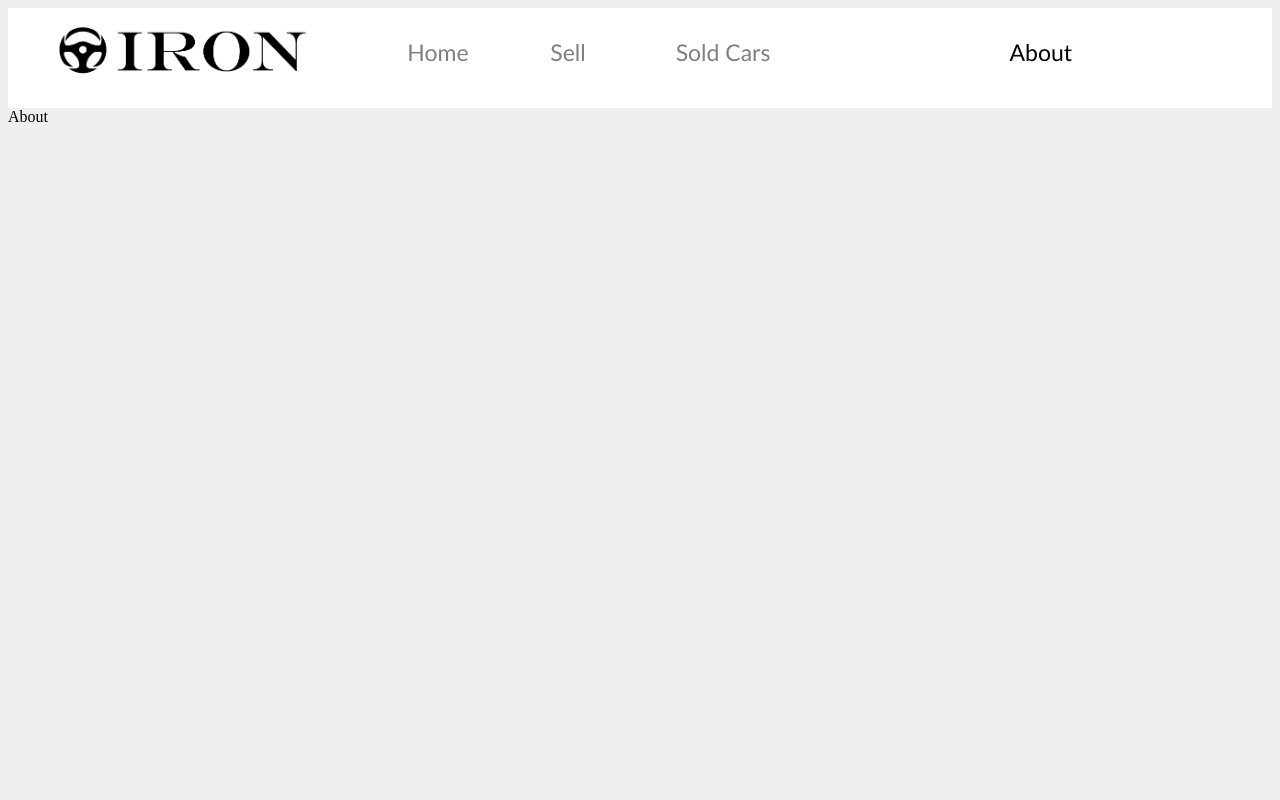
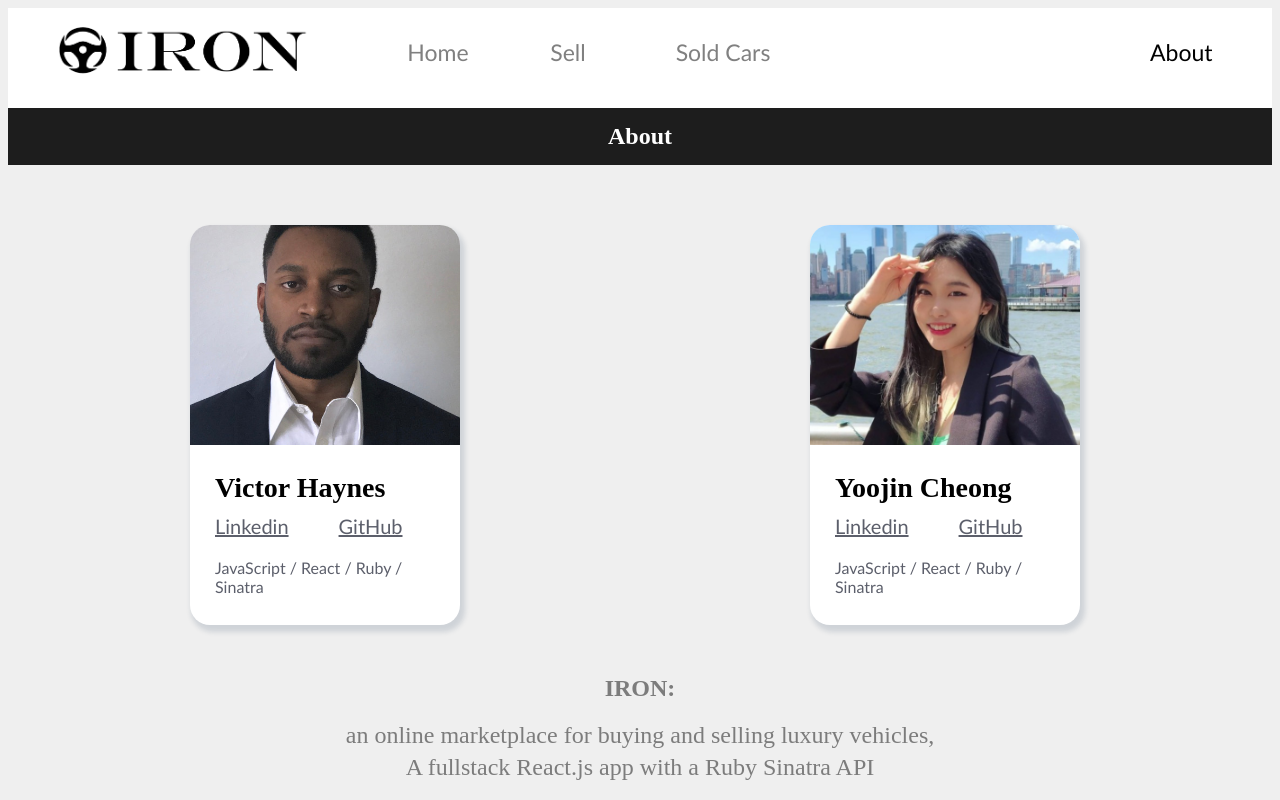
Before and after one commit to cyoojin513/iron-cars, a React (Create React App) app in the folder iron-cars-client/: page /about in a window 1280 px wide. Built offline with nearby package versions, Linux system fonts and the light colour scheme; no server answers.

Commit message:
About section styling

```diff
--- a/iron-cars-client/src/Components/About.js
+++ b/iron-cars-client/src/Components/About.js
@@ -1,8 +1,40 @@
 import React from 'react'
+import { AboutCard } from './Styles/Card.Styles'
+import linkedinVH from '../Images/linkedinVH.jpeg'
+import linkedinYC from '../Images/linkedinYC.jpg'
+import { Header } from './Styles/Header.Styles'
+import { AboutGrid, ContentInCenterColumn } from './Styles/PageGrid.Style'
+
 
 function About() {
   return (
-    <div>About</div>
+    <div>
+      <Header>
+        <h1>About</h1>
+      </Header>
+      <ContentInCenterColumn>
+        <AboutGrid>
+          <AboutCard>
+            <img src={linkedinVH} alt="dev"/>
+            <h2>Victor Haynes</h2>
+            <a href="https://www.linkedin.com/in/victor-haynes/">Linkedin</a>
+            <a href="https://github.com/victorhaynes">GitHub</a>
+            <h4>JavaScript / React / Ruby / Sinatra</h4>
+          </AboutCard>
+          <AboutCard>
+          <img src={linkedinYC} alt="Dev 2"/>
+            <h2>Yoojin Cheong</h2>
+            <a href="https://www.linkedin.com/in/yoojin-cheong/">Linkedin</a>
+            <a href="https://github.com/cyoojin513/">GitHub</a>
+            <h4>JavaScript / React / Ruby / Sinatra</h4>
+          </AboutCard>
+        </AboutGrid>
+      </ContentInCenterColumn>
+      <h2 className='aboutPage'>IRON:</h2>
+      <h2 className='aboutText'>an online marketplace for buying and selling luxury vehicles,</h2>
+      <h2 className='aboutText' >A fullstack React.js app with a Ruby Sinatra API</h2>
+    </div>
+
   )
 }
 
--- a/iron-cars-client/src/Components/Styles/Card.Styles.js
+++ b/iron-cars-client/src/Components/Styles/Card.Styles.js
@@ -196,4 +196,71 @@ const BiddingCard = styled.div`
 
 `
 
-export { Card, BiddingCard }
+const AboutCard = styled.div`
+width: 95%;
+width: 270px;
+height: 400px;
+background-color: white;
+border-radius: 20px;
+box-shadow: 3px 5px 5px 2px rgb(24 53 88 / 15%);
+position: relative;
+transition: 0.3s;
+
+img {
+  border-top-left-radius: 20px;
+  border-top-right-radius: 20px;
+  width: 100%;
+  height: 220px;
+  object-fit: cover;
+  margin: 0;
+}
+
+h1 {
+  padding-left: 25px;
+  font-size: 31px;
+  font-family: 'Gill Sans', 'Gill Sans MT', Calibri, 'Trebuchet MS', sans-serif;
+  font-weight: bold;
+}
+
+h5 {
+  padding-left: 25px;
+  margin-top: -5%;
+  font-size: 15px;
+  color: #5c5f6b;
+  font-family: 'Gill Sans', 'Gill Sans MT', Calibri, 'Trebuchet MS', sans-serif;
+  font-weight: lighter;
+}
+
+h2 {
+  padding-left: 25px;
+  margin-bottom: 10px;
+  font-size: 28px;
+}
+
+h4{
+  padding-left: 25px;
+  padding-right: 25px;
+  min-height: 54px;
+  color: #5c5f6b;
+  font-family: 'Gill Sans', 'Gill Sans MT', Calibri, 'Trebuchet MS', sans-serif;
+  font-weight: lighter;
+  margin-top: 20px;
+}
+
+a {
+  padding-left: 25px;
+  padding-right: 25px;
+  min-height: 54px;
+  color: #5c5f6b;
+  font-family: 'Gill Sans', 'Gill Sans MT', Calibri, 'Trebuchet MS', sans-serif;
+  font-weight: lighter;
+  font-size: 20px;
+}
+
+&:hover {
+background-color: #f8f8f8;
+box-shadow: 3px 5px 5px 2px rgb(24 53 88 / 30%);
+}
+`
+
+export { Card, BiddingCard , AboutCard}
--- a/iron-cars-client/src/Components/Styles/Nav.Styles.js
+++ b/iron-cars-client/src/Components/Styles/Nav.Styles.js
@@ -17,8 +17,8 @@ const NavigationStyles = styled.div`
     }
 
     .about{
-        text-align: right;
-        padding-right: 200px;
+        margin-left: 70%;
+        width: 85px
     }
 
     /* img {
--- a/iron-cars-client/src/Components/Styles/PageGrid.Style.js
+++ b/iron-cars-client/src/Components/Styles/PageGrid.Style.js
@@ -46,5 +46,12 @@ const BidGrid = styled.div`
     display: grid;
     grid-template-rows: 860px 300px;
 `
+const AboutGrid = styled.div`
+    grid-column: 2;
+    margin-top: 60px;
+    display: grid;
+    grid-template-columns: 620px 620px;
+    margin-left: 170px;
 
-export {PageWrapper, SecondRow, NavGrid, ContentGrid, ContentInCenterColumn, SellFormInCenterColumn, BidCardInCenterColum, BidGrid}
+`
+export {PageWrapper, SecondRow, NavGrid, ContentGrid, ContentInCenterColumn, SellFormInCenterColumn, BidCardInCenterColum, BidGrid, AboutGrid}
--- a/iron-cars-client/src/GlobalStyles.js
+++ b/iron-cars-client/src/GlobalStyles.js
@@ -5,5 +5,23 @@ const GlobalStyles = createGlobalStyle`
   body {
     background-color: #EFEFEF;
   }
+
+  .aboutPage {
+    text-align: center;
+    color: #7c7c7c;
+    margin-top: 50px;
+    font-weight: bolder;
+  }
+
+  .aboutText {
+    text-align: center;
+    color: #7c7c7c;
+    margin: 5px;
+    font-weight: lighter;
+
+  }
+
+
 `
+
 export {GlobalStyles}
```
Also changed, not shown: iron-cars-client/src/Images/linkedinVH.jpeg (added), iron-cars-client/src/Images/linkedinYC.jpg (added).
